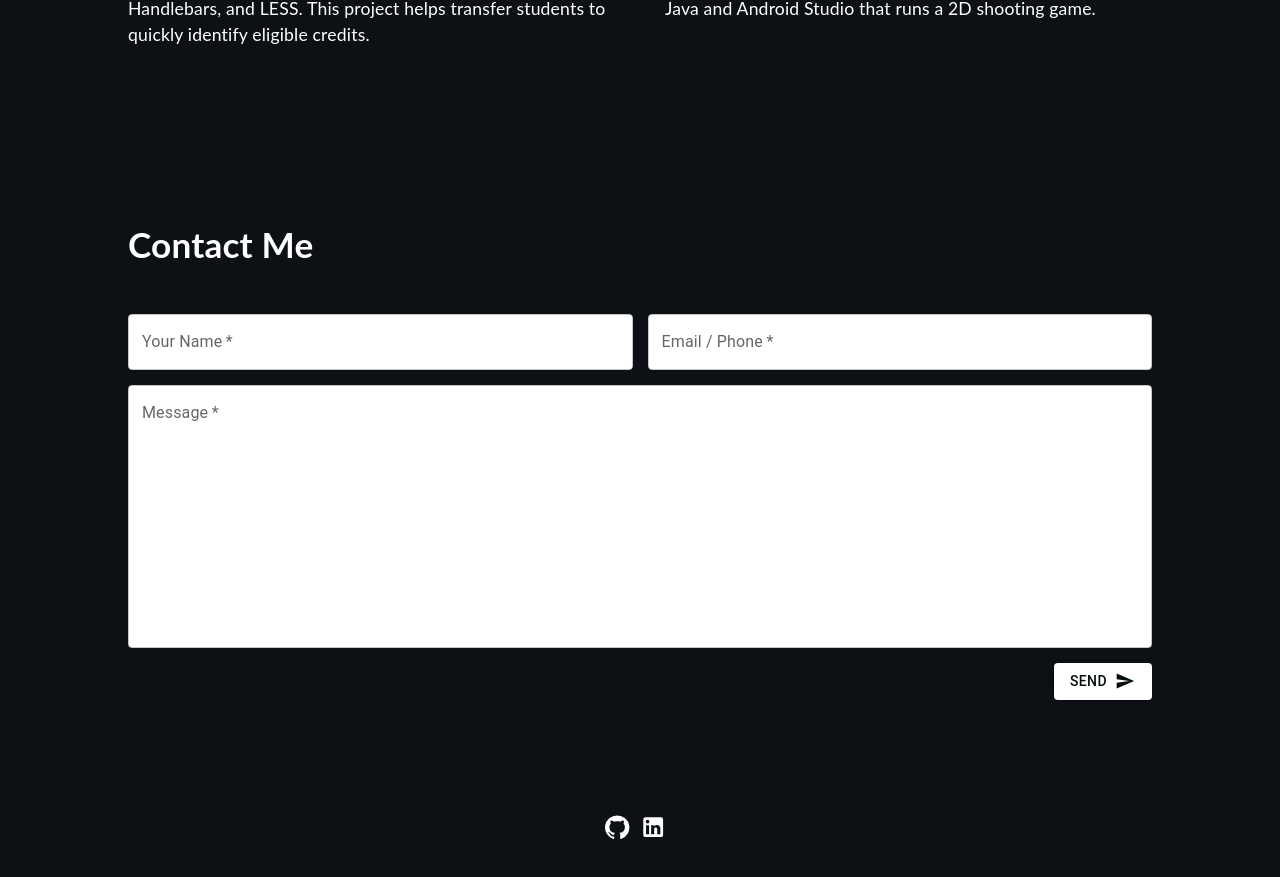
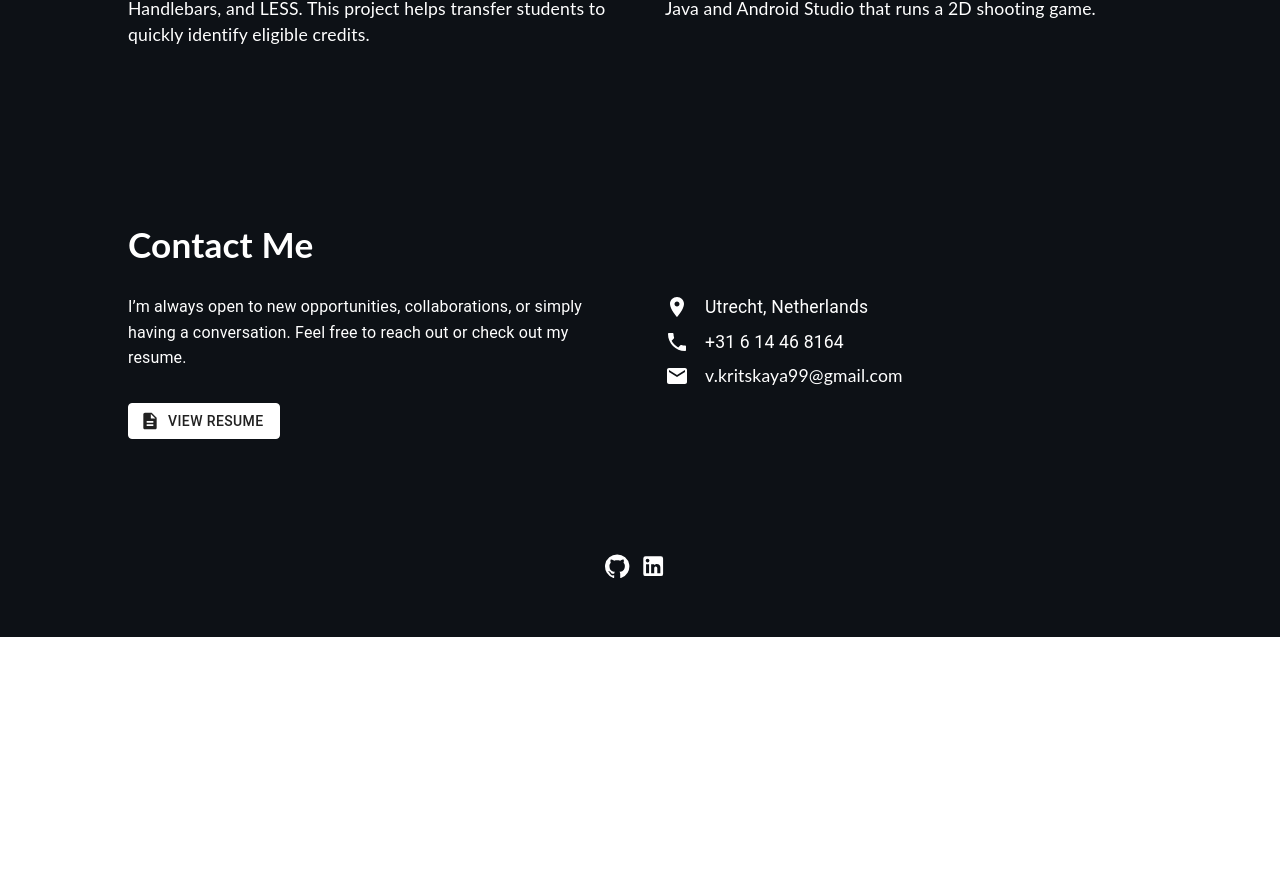
Before and after one commit to VeronikaKritskaia/professional-portfolio, a React (Create React App) app: page / in a window 1280 px wide. Shown: the part 5873-6750 px from the top of the page. After the commit the page ends 6510 px from the top, so only its background shows below. Built offline with nearby package versions, Linux system fonts and the light colour scheme.

Commit message:
contact page

```diff
--- a/src/assets/styles/Contact.scss
+++ b/src/assets/styles/Contact.scss
@@ -1,48 +1,110 @@
-.contact_wrapper svg {
-  font-size: 1em;
-  vertical-align: middle;
-  margin-right: 5px;
+// SCSS Variables
+$primary-text-color: white;
+$secondary-text-color: white;
+$icon-color: white;
+$button-text-color: #212121;
+
+.contact-container {
+    display: flex;
+    flex-direction: column;
+    padding: 5% 10%; // Matches .projects-container padding
+    text-align: left;
+    color: $primary-text-color;
+
+    .contact-title {
+        text-align: center;
+        margin-bottom: 3rem;
+        font-weight: 500;
     }
 
-.contact-form {
-  padding-top: 20px;
-
-  button {
-    float: right;
-    background-color: white;
-    color: #050f0b;
+    .contact-grid {
+        display: grid;
+        grid-template-columns: repeat(2, 1fr); // Two equal columns
+        grid-gap: 50px; // Same gap as projects
+        align-items: start; // Aligns grid items to the top
     }
 
-  button:hover {
-    background-color: #5000ca;
-    color: white;
+    .contact-left {
+        display: flex;
+        flex-direction: column;
+
+        .contact-message {
+            color: $secondary-text-color;
+            line-height: 1.6;
+            margin-bottom: 2rem;
+        }
+        .MuiButton-outlined {
+            // 1. Make the button shorter by fitting its width to the content
+            width: fit-content;
+
+            // 2. Make the button white with dark text
+            background-color: white;
+            color: $button-text-color;
+            border-color: white;
+
+            // Ensure the icon inside the button also has the correct color
+            .MuiSvgIcon-root {
+                color: $button-text-color;
             }
 
-  fieldset {
-    background-color: white;
+            // Optional: Add a subtle hover effect
+            &:hover {
+                background-color: #f0f0f0; // A slightly off-white color on hover
+                border-color: #f0f0f0;
+            }
         }
     }
 
-label {
-  font-size: 1.2rem;
-  font-family: 'DomaineDispNar-Medium', sans-serif;
+    .contact-right {
+        display: flex;
+        flex-direction: column;
+        gap: 0.5rem;
+
+        .contact-item {
+            display: flex;
+            align-items: center;
+            gap: 1rem;
+
+            svg { color: $icon-color; }
+
+            a {
+                color: $primary-text-color;
+                text-decoration: none;
+                &:hover { text-decoration: underline; }
+            }
         }
 
-.form-flex {
+        .contact-icons {
             display: flex;
-  gap: 15px;
-  padding-bottom: 15px;
+            gap: 1.5rem;
+            margin-top: 1rem;
+
+            a {
+                color: $icon-color;
+                transition: color 0.3s ease;
+                &:hover { color: $primary-text-color; }
+                svg { font-size: 2rem; }
+            }
+        }
+    }
 }
 
-.form-flex .MuiFormControl-root {
-  width: 100%;
+// Media Queries to match the projects section
+@media screen {
+    @media (max-width: 700px) {
+        .contact-container {
+            display: block;
+            padding-left: 5%;
+            padding-right: 5%;
         }
 
-form {
-  width: 100% !important;
+        .contact-container .contact-grid {
+            display: block; // Stacks the grid items
         }
 
-.body-form {
-  width: 100% !important;
-  margin-bottom: 15px !important;
+        .contact-container .contact-grid .contact-left {
+            // Adds space between the stacked items
+            padding-bottom: 50px;
         }
+    }
+}
--- a/src/components/Contact.tsx
+++ b/src/components/Contact.tsx
@@ -1,115 +1,53 @@
-import React, { useRef, useState } from 'react';
+import React from 'react';
 import '../assets/styles/Contact.scss';
-// import emailjs from '@emailjs/browser';
-import Box from '@mui/material/Box';
 import Button from '@mui/material/Button';
-import SendIcon from '@mui/icons-material/Send';
-import TextField from '@mui/material/TextField';
+import Typography from '@mui/material/Typography';
+import EmailIcon from '@mui/icons-material/Email';
+import PhoneIcon from '@mui/icons-material/Phone';
+import LocationOnIcon from '@mui/icons-material/LocationOn';
+import GitHubIcon from '@mui/icons-material/GitHub';
+import LinkedInIcon from '@mui/icons-material/LinkedIn';
+import DescriptionIcon from '@mui/icons-material/Description';
 
 function Contact() {
+  return (
+    <div className="contact-container">
+      <h1>Contact Me</h1>
+      <div className="contact-grid">
 
-  const [name, setName] = useState<string>('');
-  const [email, setEmail] = useState<string>('');
-  const [message, setMessage] = useState<string>('');
+        <div className="contact-left">
+           <Typography variant="body1" className="contact-message">
+             I’m always open to new opportunities, collaborations, or simply having a conversation.
+             Feel free to reach out or check out my resume.
+           </Typography>
+           <Button
+             variant="outlined"
+             startIcon={<DescriptionIcon />}
+             href="/resume.pdf"
+             target="_blank"
+            rel="noopener noreferrer"
+           >
+             View Resume
+          </Button>
+         </div>
 
-  const [nameError, setNameError] = useState<boolean>(false);
-  const [emailError, setEmailError] = useState<boolean>(false);
-  const [messageError, setMessageError] = useState<boolean>(false);
-
-  const form = useRef();
-
-  const sendEmail = (e: any) => {
-    e.preventDefault();
-
-    setNameError(name === '');
-    setEmailError(email === '');
-    setMessageError(message === '');
-
-    /* Uncomment below if you want to enable the emailJS */
-
-    // if (name !== '' && email !== '' && message !== '') {
-    //   var templateParams = {
-    //     name: name,
-    //     email: email,
-    //     message: message
-    //   };
-
-    //   console.log(templateParams);
-    //   emailjs.send('service_id', 'template_id', templateParams, 'api_key').then(
-    //     (response) => {
-    //       console.log('SUCCESS!', response.status, response.text);
-    //     },
-    //     (error) => {
-    //       console.log('FAILED...', error);
-    //     },
-    //   );
-    //   setName('');
-    //   setEmail('');
-    //   setMessage('');
-    // }
-  };
-
-  return (
-    <div id="contact">
-      <div className="items-container">
-        <div className="contact_wrapper">
-          <h1>Contact Me</h1>
-          {/* <p>Got a project waiting to be realized? Let's collaborate and make it happen!</p> */}
-          <Box
-            ref={form}
-            component="form"
-            noValidate
-            autoComplete="off"
-            className='contact-form'
-          >
-            <div className='form-flex'>
-              <TextField
-                required
-                id="outlined-required"
-                label="Your Name"
-                placeholder="What's your name?"
-                value={name}
-                onChange={(e) => {
-                  setName(e.target.value);
-                }}
-                error={nameError}
-                helperText={nameError ? "Please enter your name" : ""}
-              />
-              <TextField
-                required
-                id="outlined-required"
-                label="Email / Phone"
-                placeholder="How can I reach you?"
-                value={email}
-                onChange={(e) => {
-                  setEmail(e.target.value);
-                }}
-                error={emailError}
-                helperText={emailError ? "Please enter your email or phone number" : ""}
-              />
-            </div>
-            <TextField
-              required
-              id="outlined-multiline-static"
-              label="Message"
-              placeholder="Send me any inquiries or questions"
-              multiline
-              rows={10}
-              className="body-form"
-              value={message}
-              onChange={(e) => {
-                setMessage(e.target.value);
-              }}
-              error={messageError}
-              helperText={messageError ? "Please enter the message" : ""}
-            />
-            <Button variant="contained" endIcon={<SendIcon />} onClick={sendEmail}>
-              Send
-            </Button>
-          </Box>
-        </div>
+         <div className="contact-right">
+           <div className="contact-item">
+             <LocationOnIcon />
+           <span>Utrecht, Netherlands</span>
+         </div>
+          <div className="contact-item">
+            <PhoneIcon />
+            <span>+31 6 14 46 8164</span>
+          </div>
+          <div className="contact-item">
+           <EmailIcon />
+             <a href="mailto:v.kritskaya99@gmail.com">v.kritskaya99@gmail.com</a>
+           </div>
+       </div>
       </div>
     </div>
+
   );
 }
 
```
Lines whose indentation alone changed are shown as unchanged.
